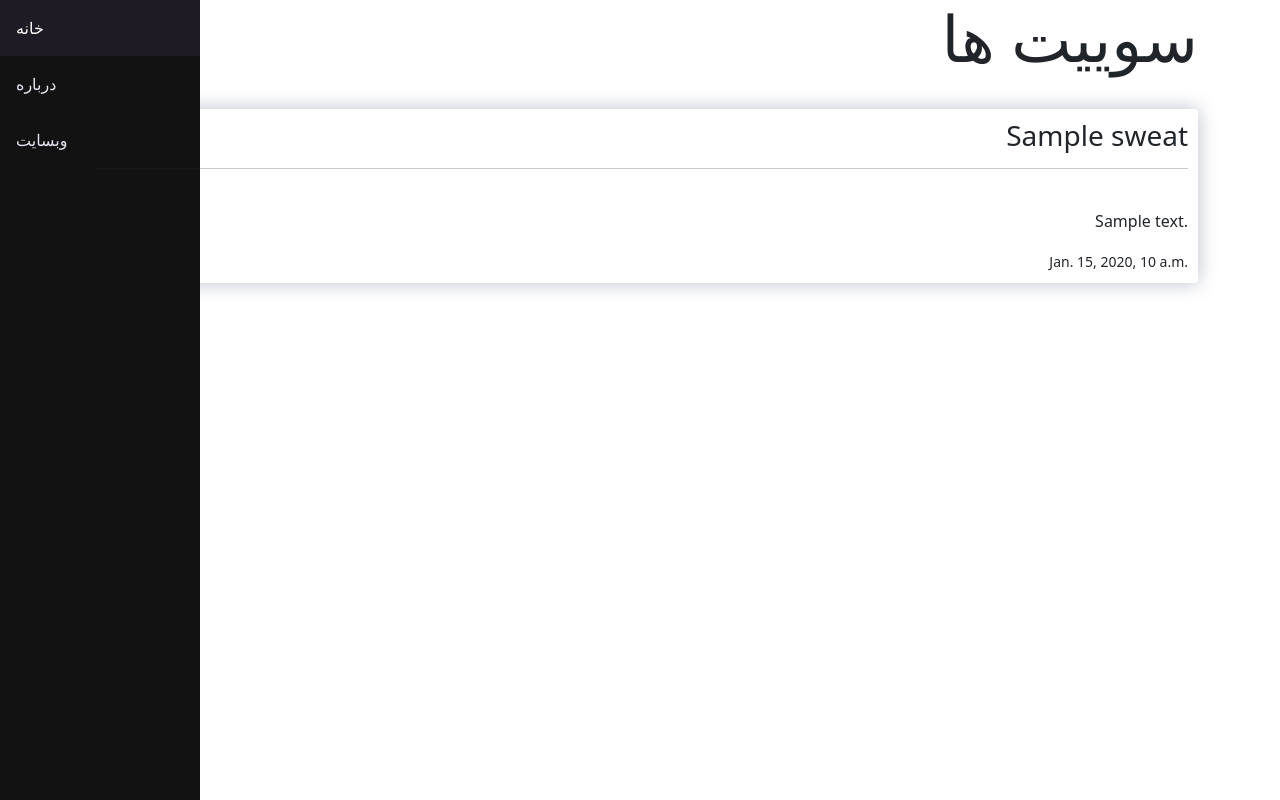
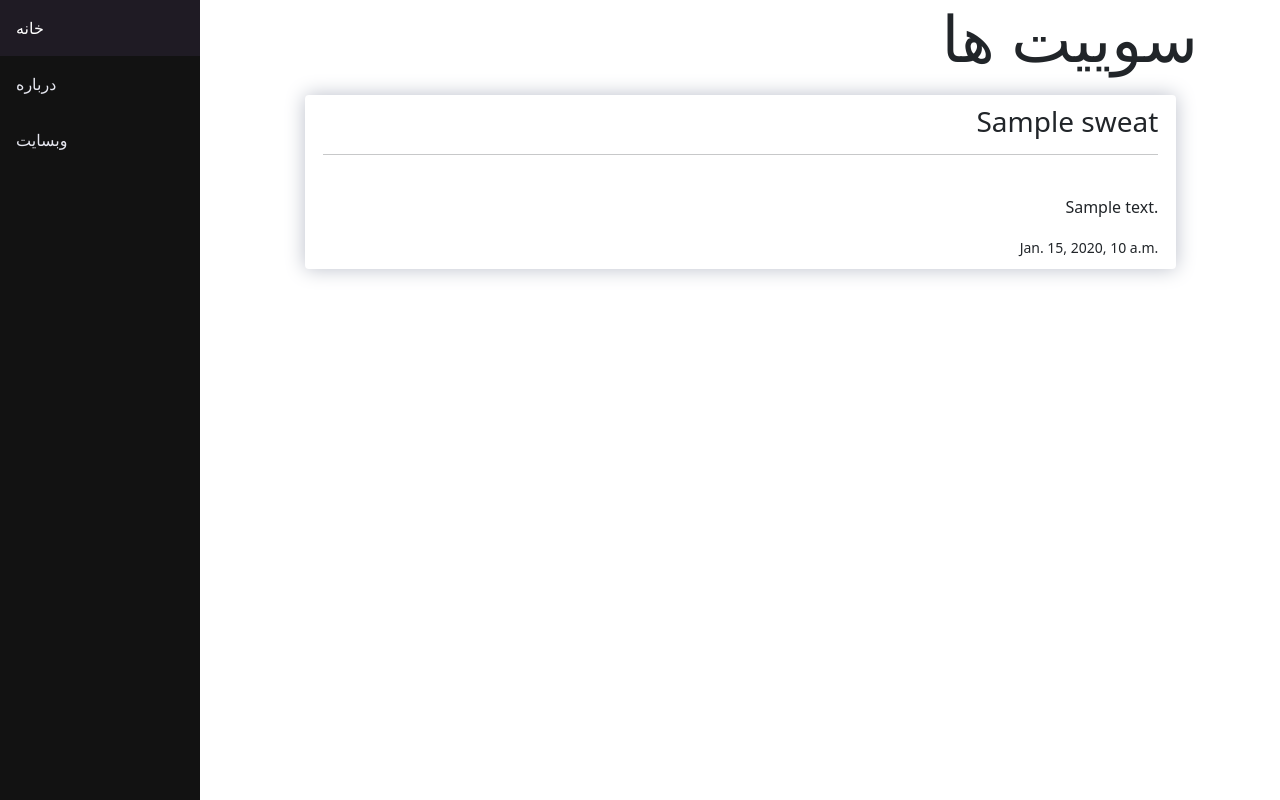
Before and after one commit to MortezaShoeibi/Sweater, a Django app: template home/templates/home/home.html in a window 1280 px wide. Run offline with Django 3.2, Linux system fonts and the light colour scheme; the template is opened without the code that fills it: most values are stand-ins (such as "Sample title", 1, 10 or a date in 2020).

Commit message:
style the sweat cards to look better

```diff
--- a/assets/styles/main.css
+++ b/assets/styles/main.css
@@ -15,9 +15,12 @@ body {
     border-radius: 4px;
     -webkit-box-shadow: none;
     box-shadow: #BBBFCA 0 0 20px;
-    padding: 10px;
+    padding: 10px 2%;
 }
 
+.sweat-card {
+    padding: 10px 2% 10px 20%;
+}
 
 .sidebar {
     margin: 0;
--- a/home/templates/home/home.html
+++ b/home/templates/home/home.html
@@ -6,7 +6,7 @@
 {% block content %}
     {% if sweats != None %}
         {% for sweat in sweats %}
-            <br>
+            <div class="sweat-card">
                 <div class="box-element">
                     <h3>{{ sweat.title }}</h3>
                     <hr>
@@ -14,7 +14,7 @@
                     <p>{{ sweat.text|safe }}</p>
                     <small>{{ sweat.created_at|to_jalali:'%Y/%m/%d _ %H:%M:%S' }}</small>
                 </div>
-            <br>
+            </div>
         {% endfor %}
             <div class="text text-center">
 
```
Lines whose indentation alone changed are shown as unchanged.
